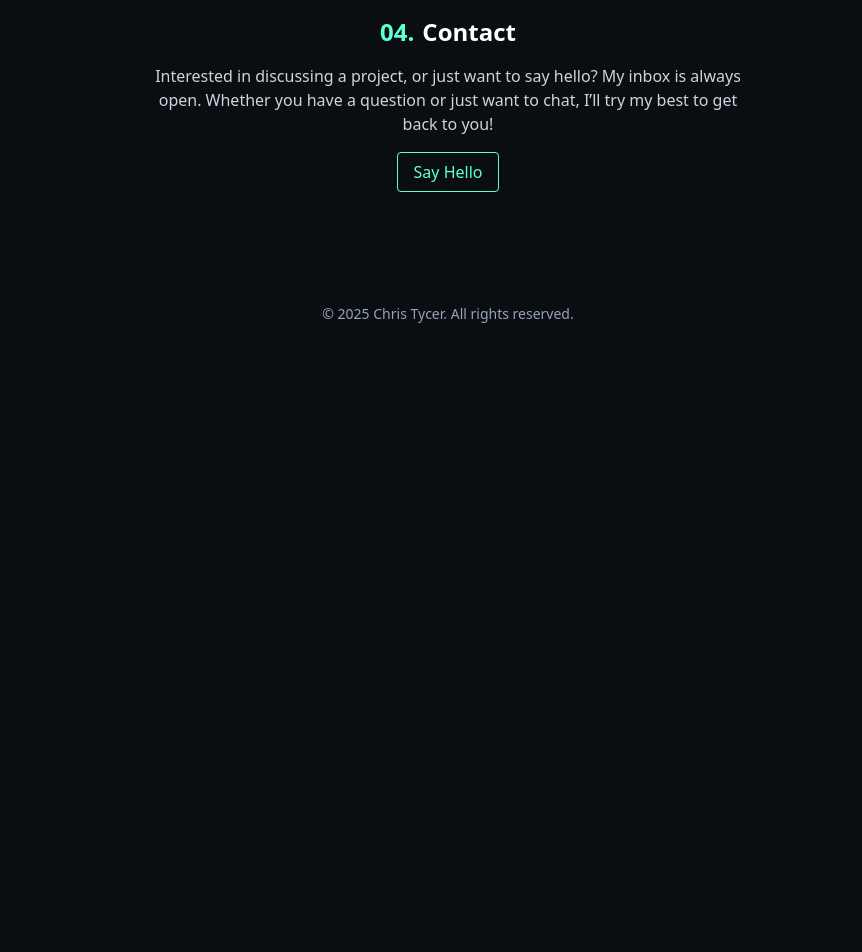
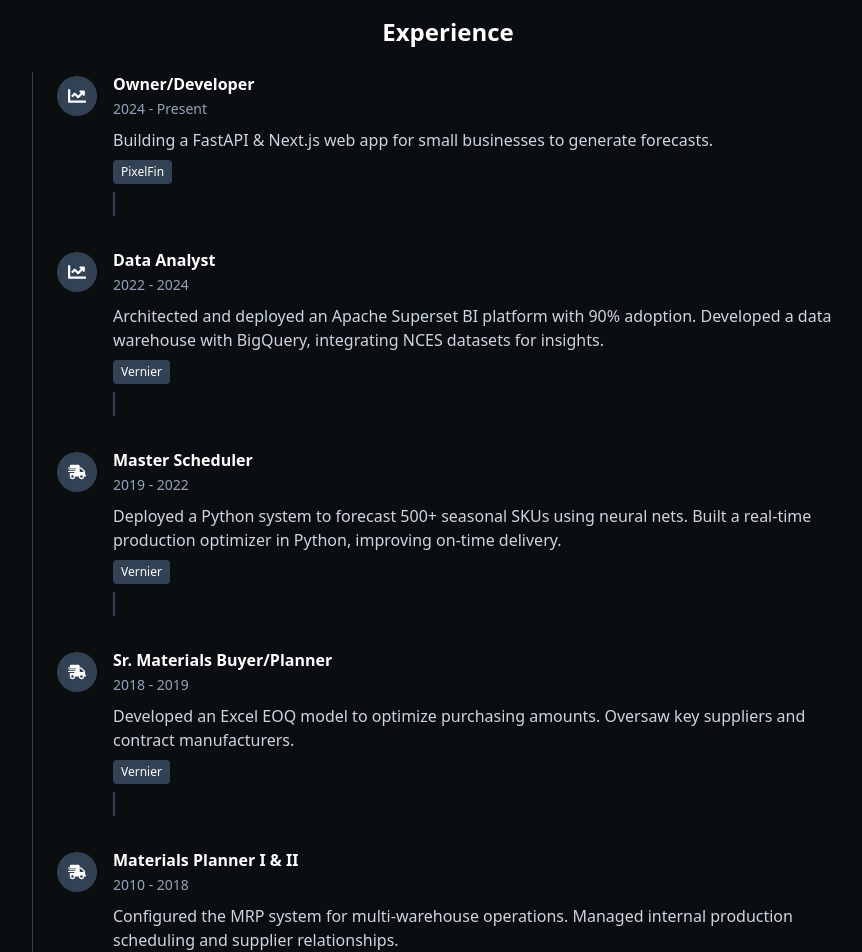
Before and after one commit to tycerch/portfolio, a Next.js app: page / in a window 1280 px wide. Shown: the part 840-1792 px from the top of the page, without its empty margins (192-1054 px from the left). Before the commit the page ends 1188 px from the top, so only its background shows below. Built offline with nearby package versions, Linux system fonts and the light colour scheme.

Commit message:
feat: Add Experience component to showcase professional timeline with icons

```diff
--- /dev/null
+++ b/app/sections/Experience.tsx
@@ -0,0 +1,79 @@
+import { TimelineList } from "../components/timeline/TimelineList";
+import { TimelineItem } from "../components/timeline/TimelineItem";
+import { FaShippingFast, FaChartLine } from "react-icons/fa";
+
+export default function Experience() {
+  // Timeline data in descending order (most recent first)
+  const timelineData = [
+    {
+      company: "PixelFin LLC",
+      title: "Owner/Developer",
+      dateTime: "2024 - Present",
+      description:
+        "Building a FastAPI & Next.js web app for small businesses to generate forecasts.",
+      badges: ["PixelFin"],
+    },
+    {
+      company: "Vernier Science Education",
+      title: "Data Analyst",
+      dateTime: "2022 - 2024",
+      description:
+        "Architected and deployed an Apache Superset BI platform with 90% adoption. Developed a data warehouse with BigQuery, integrating NCES datasets for insights.",
+      badges: ["Vernier"],
+    },
+    {
+      company: "Vernier Science Education",
+      title: "Master Scheduler",
+      dateTime: "2019 - 2022",
+      description:
+        "Deployed a Python system to forecast 500+ seasonal SKUs using neural nets. Built a real-time production optimizer in Python, improving on-time delivery.",
+      badges: ["Vernier"],
+    },
+    {
+      company: "Vernier Science Education",
+      title: "Sr. Materials Buyer/Planner",
+      dateTime: "2018 - 2019",
+      description:
+        "Developed an Excel EOQ model to optimize purchasing amounts. Oversaw key suppliers and contract manufacturers.",
+      badges: ["Vernier"],
+    },
+    {
+      company: "Vernier Science Education",
+      title: "Materials Planner I & II",
+      dateTime: "2010 - 2018",
+      description:
+        "Configured the MRP system for multi-warehouse operations. Managed internal production scheduling and supplier relationships.",
+      badges: ["Vernier"],
+    },
+    {
+      company: "Vernier Science Education",
+      title: "Purchasing & Materials Assistant",
+      dateTime: "2007 - 2010",
+      description:
+        "Managed the majority of purchasing operations for manufacturing. Oversaw stockroom operations to support production schedules.",
+      badges: ["Vernier"],
+    },
+  ];
+
+  // Choose an icon based on the role type.
+  // Use a data/analytics icon for both the Data Analyst and PixelFin roles.
+  const timelineDataWithIcons = timelineData.map((item) => {
+    let icon;
+    if (item.title === "Data Analyst" || item.company === "PixelFin LLC") {
+      icon = <FaChartLine size={18} />;
+    } else {
+      icon = <FaShippingFast size={18} />;
+    }
+    return { ...item, icon };
+  });
+
+  return (
+    <section className="container mx-auto container-padding section-padding">
+      <TimelineList title="Experience">
+        {timelineDataWithIcons.map((item, index) => (
+          <TimelineItem key={index} {...item} />
+        ))}
+      </TimelineList>
+    </section>
+  );
+}
```
